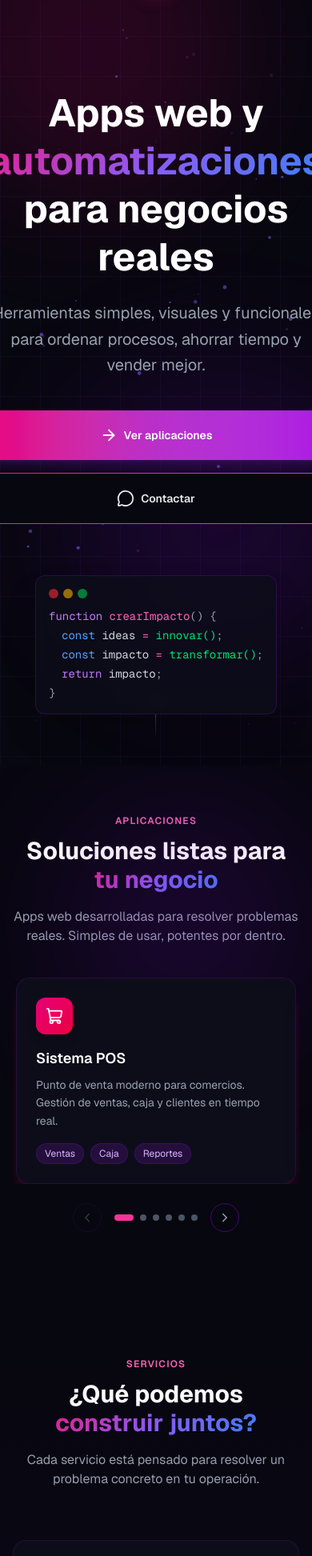
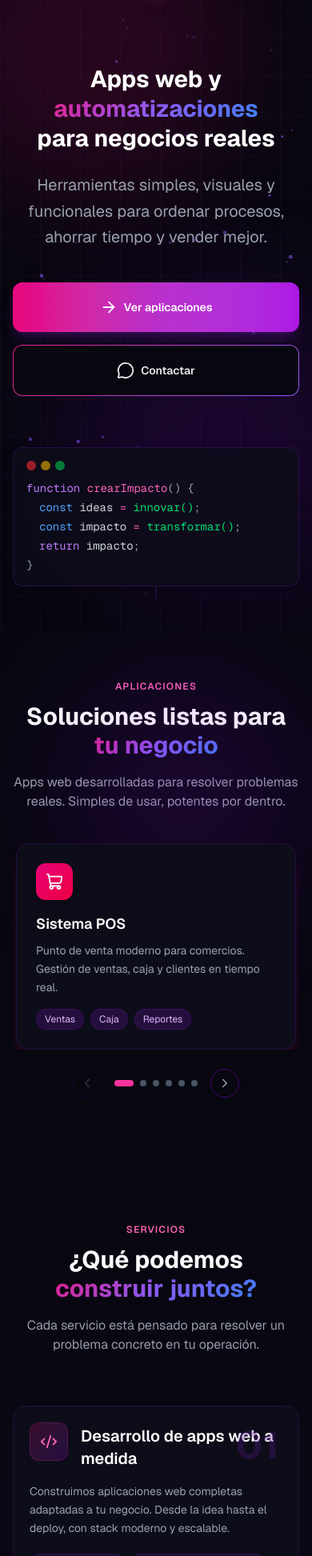
Before and after one commit to leiaslab/leialab, a Next.js app: page / in a window 390 px wide. Shown: the part 55-2000 px from the top of the page at 80% size. Built offline with nearby package versions, Linux system fonts and the light colour scheme.

Commit message:
Responsive overhaul: fluid typography, fix overflow, responsive padding

```diff
--- a/app/globals.css
+++ b/app/globals.css
@@ -23,6 +23,10 @@ body {
 
 html {
   scroll-behavior: smooth;
+}
+
+html {
+  overflow-x: hidden;
 }
 
 /* Custom scrollbar */
--- a/components/Contact.tsx
+++ b/components/Contact.tsx
@@ -73,7 +73,7 @@ export default function Contact() {
           {/* Form */}
           <div className="lg:col-span-3">
             {sent && !serverError ? (
-              <div className="flex flex-col items-center justify-center h-full py-16 text-center bg-[#0d0d1a] rounded-2xl border border-purple-900/30">
+              <div className="flex flex-col items-center justify-center h-full py-10 sm:py-16 text-center bg-[#0d0d1a] rounded-2xl border border-purple-900/30">
                 <CheckCircle2 size={48} className="text-green-400 mb-4" />
                 <h3 className="text-white font-semibold text-xl mb-2">
                   ¡Mensaje enviado!
@@ -83,7 +83,7 @@ export default function Contact() {
                 </p>
               </div>
             ) : serverError ? (
-              <div className="flex flex-col items-center justify-center h-full py-16 text-center bg-[#0d0d1a] rounded-2xl border border-red-900/30">
+              <div className="flex flex-col items-center justify-center h-full py-10 sm:py-16 text-center bg-[#0d0d1a] rounded-2xl border border-red-900/30">
                 <XCircle size={48} className="text-red-400 mb-4" />
                 <h3 className="text-white font-semibold text-xl mb-2">
                   ¡Error al enviar el mensaje!
@@ -95,7 +95,7 @@ export default function Contact() {
             ) : (
               <form
                 onSubmit={handleSubmit(onSubmit)}
-                className="bg-[#0d0d1a] border border-purple-900/30 rounded-2xl p-8 space-y-5"
+                className="bg-[#0d0d1a] border border-purple-900/30 rounded-2xl p-5 sm:p-8 space-y-5"
               >
                 {/* Honeypot Field - Invisible para usuarios */}
                 <div className="absolute opacity-0 -z-10 h-0 w-0 overflow-hidden" aria-hidden="true">
--- a/components/Footer.tsx
+++ b/components/Footer.tsx
@@ -29,7 +29,7 @@ export default function Footer() {
                 alt="Leia Lab"
                 width={200}
                 height={50}
-                className="object-contain"
+                className="h-10 w-auto object-contain"
               />
             </div>
             <p className="text-gray-500 text-sm leading-relaxed max-w-xs">
--- a/components/Hero.tsx
+++ b/components/Hero.tsx
@@ -90,7 +90,7 @@ export default function Hero() {
   return (
     <section
       id="inicio"
-      className="relative flex items-center justify-center overflow-hidden"
+      className="relative flex items-center justify-center overflow-hidden min-h-svh"
     >
       {/* Particle canvas */}
       <canvas
@@ -109,10 +109,10 @@ export default function Hero() {
       />
 
       {/* Content */}
-      <div className="relative z-10 max-w-4xl mx-auto px-4 sm:px-6 text-center pt-32 pb-16">
+      <div className="relative z-10 max-w-4xl mx-auto px-4 sm:px-6 text-center pt-24 sm:pt-32 pb-12 sm:pb-16">
 
         {/* Heading */}
-        <h1 className="text-5xl sm:text-6xl lg:text-8xl font-bold leading-tight mb-6 mt-[38px]">
+        <h1 className="text-[clamp(1.75rem,7.5vw,5rem)] font-bold leading-tight mb-6 mt-8 break-words">
           <span className="text-white">Apps web y </span>
           <span className="gradient-text">automatizaciones</span>
           <br />
@@ -151,7 +151,7 @@ export default function Hero() {
           whileInView={{ opacity: 1, y: 0 }}
           viewport={{ once: true, amount: 0.5 }}
           transition={{ duration: 0.7, ease: "easeOut" }}
-          className="mt-16 inline-block text-left bg-[#0d0d1a]/80 backdrop-blur-sm border border-purple-900/40 rounded-xl p-4 font-mono text-sm shadow-2xl"
+          className="mt-16 block w-full max-w-sm sm:max-w-md overflow-x-auto text-left bg-[#0d0d1a]/80 backdrop-blur-sm border border-purple-900/40 rounded-xl p-4 font-mono text-sm shadow-2xl"
         >
           <div className="flex items-center gap-1.5 mb-3">
             <div className="w-3 h-3 rounded-full bg-red-500/60" />
--- a/components/Services.tsx
+++ b/components/Services.tsx
@@ -74,7 +74,7 @@ export default function Services() {
             return (
               <div
                 key={service.title}
-                className="group relative bg-[#0d0d1a] border border-purple-900/30 rounded-2xl p-8 hover:border-purple-500/40 transition-all duration-300"
+                className="group relative bg-[#0d0d1a] border border-purple-900/30 rounded-2xl p-5 sm:p-8 hover:border-purple-500/40 transition-all duration-300"
               >
                 {/* Number */}
                 <span className="absolute top-6 right-6 text-5xl font-bold text-purple-900/30 group-hover:text-purple-800/40 transition-colors select-none">
@@ -85,7 +85,7 @@ export default function Services() {
                   <div className="p-3 rounded-xl bg-gradient-to-br from-pink-600/20 to-purple-700/20 border border-pink-500/20">
                     <Icon size={22} className="text-pink-400" />
                   </div>
-                  <h3 className="text-white font-semibold text-xl leading-snug pt-1">
+                  <h3 className="text-white font-semibold text-xl leading-snug pt-1 min-w-0">
                     {service.title}
                   </h3>
                 </div>
```
